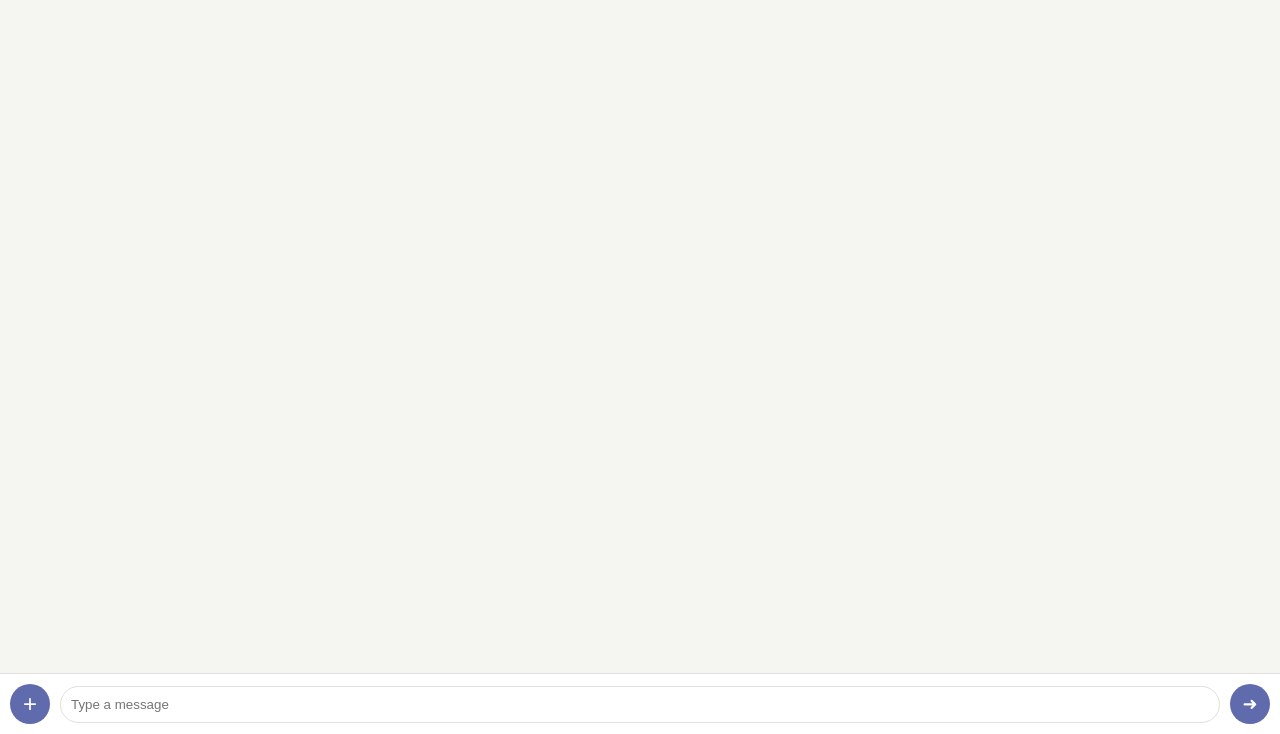
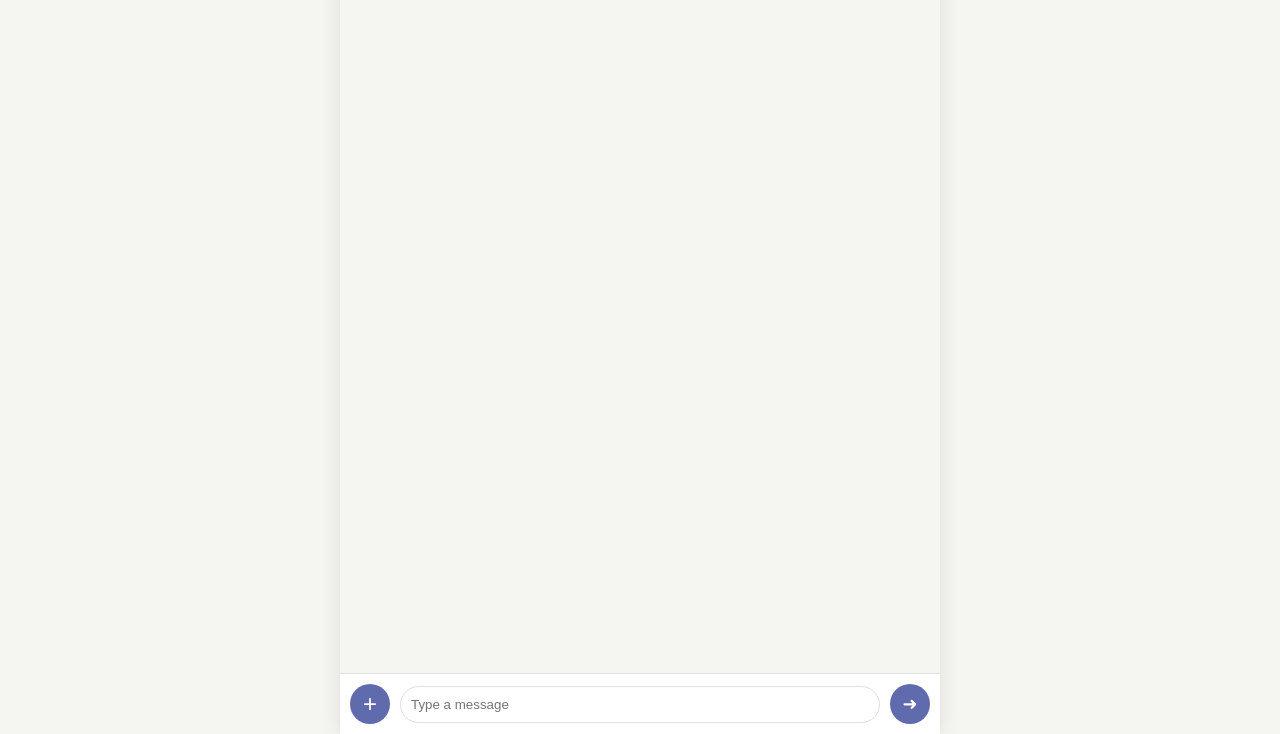
Before and after one commit to kutashiakano/akano-ai, a plain HTML site: page index.html in a window 1280 px wide. Shown: the part 66-800 px from the top of the page. Drawn offline with nearby package versions, Linux system fonts and the light colour scheme.

Commit message:
Update index.html

```diff
--- a/index.html
+++ b/index.html
@@ -17,16 +17,15 @@
 }
 
 #chat-container {
-    width: 100vw;
-    height: 100vh;
-    border-radius: 0;
+            width: 100%;
+            max-width: 600px;
+            height: 100%;
            display: flex;
            flex-direction: column;
            background-color: #fff;
            box-shadow: 0 0 20px rgba(0, 0, 0, 0.1);
           overflow: hidden;
         }
-
 #header {
     display: flex;
     align-items: center;
```
Lines whose indentation alone changed are shown as unchanged.
